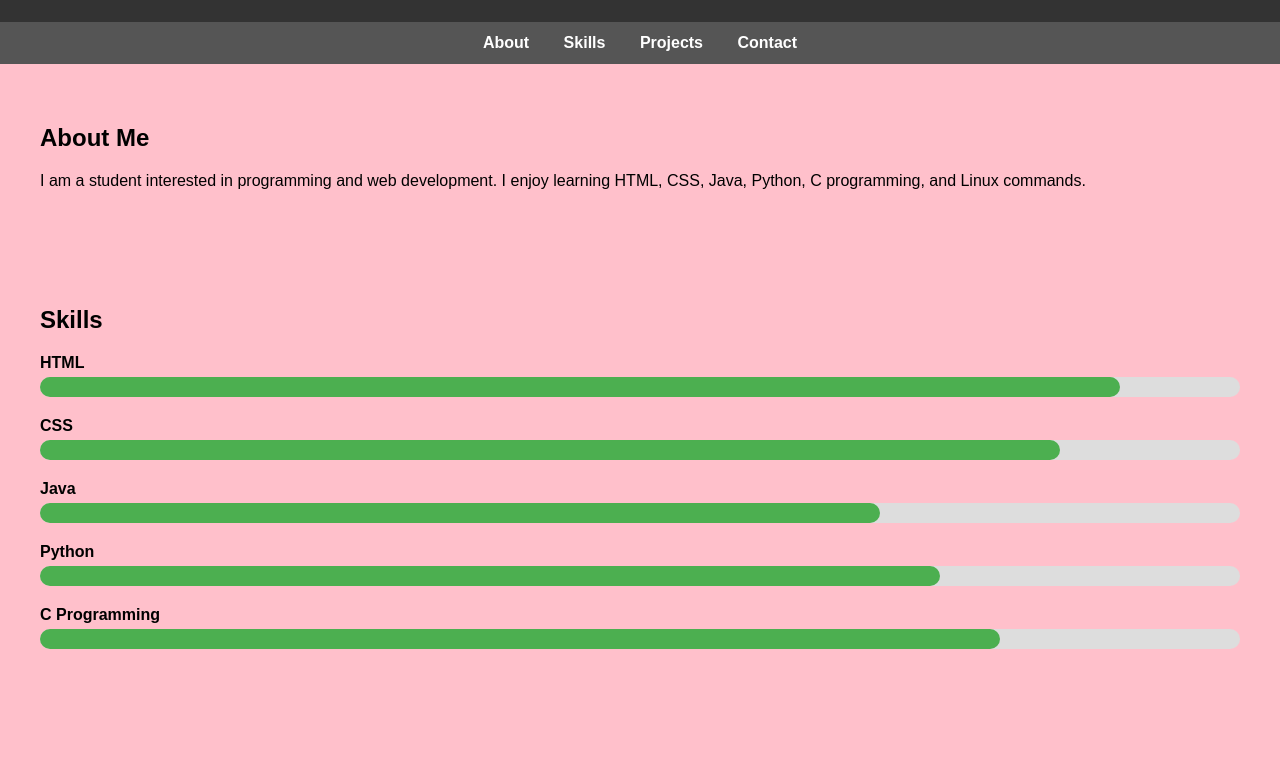
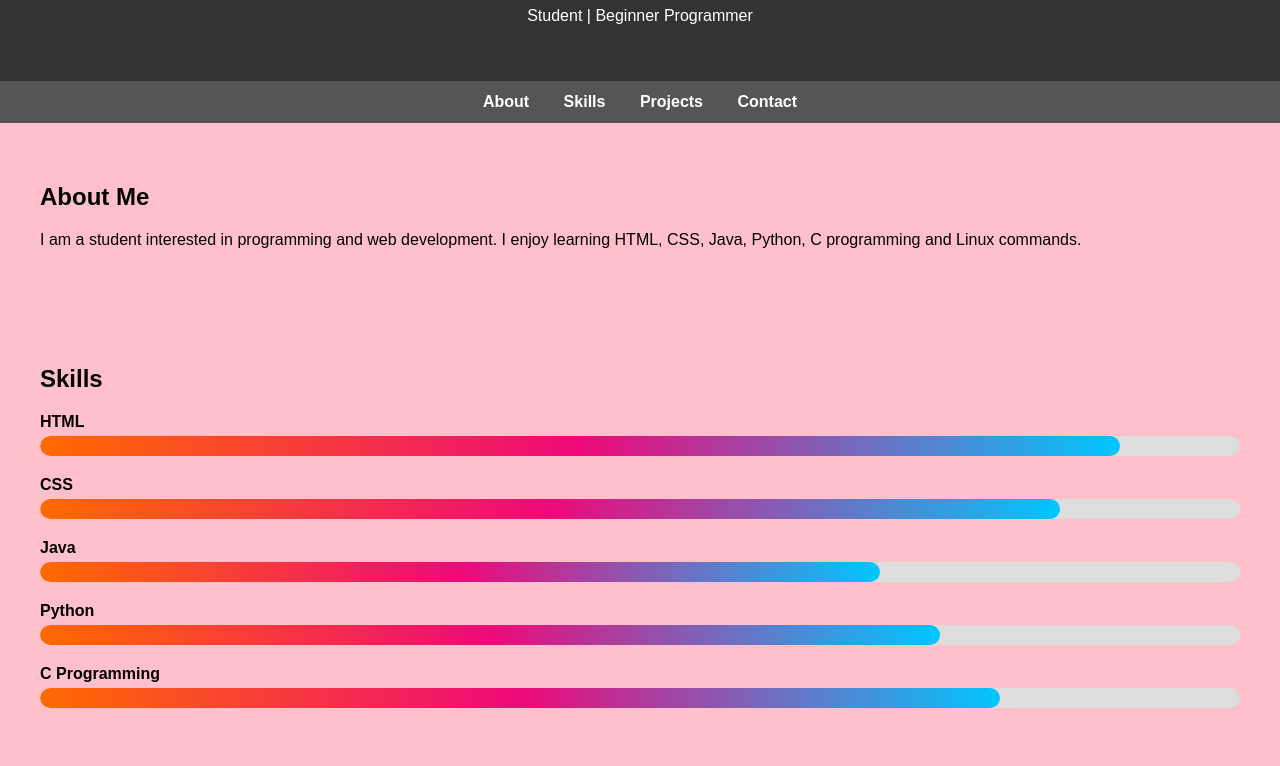
Before and after one commit to sreelakshmit30/portfolio, a plain HTML site: page index.html in a window 1280 px wide. Shown: the part 131-897 px from the top of the page. Drawn offline with Linux system fonts and the light colour scheme.

Commit message:
Add files via upload

```diff
--- a/index.html
+++ b/index.html
@@ -47,7 +47,7 @@
 box-shadow:0 0 10px rgba(0,0,0,0.1);
 }
 
-/* Skill Bar */
+/* Skills */
 
 .skill{
 margin:20px 0;
@@ -62,15 +62,40 @@
 background:#ddd;
 height:20px;
 border-radius:10px;
+overflow:hidden;
 }
 
 .skill-level{
 height:20px;
-background:#4CAF50;
 border-radius:10px;
+background:linear-gradient(90deg,#ff6a00,#ee0979,#00c6ff);
+width:0;
+animation: fillBar 2s forwards;
 }
 
-/* Individual skill percentages */
+/* animation percentages */
+
+.html{animation-delay:0.2s;}
+.css{animation-delay:0.4s;}
+.java{animation-delay:0.6s;}
+.python{animation-delay:0.8s;}
+.c{animation-delay:1s;}
+
+@keyframes fillBar{
+
+from{width:0;}
+
+to{}
+
+}
+
+/* target widths */
+
+.html{--width:90%;}
+.css{--width:85%;}
+.java{--width:70%;}
+.python{--width:75%;}
+.c{--width:80%;}
 
 .html{width:90%;}
 .css{width:85%;}
@@ -107,7 +132,7 @@
 <h2>About Me</h2>
 <p>
 I am a student interested in programming and web development.
-I enjoy learning HTML, CSS, Java, Python, C programming, and Linux commands.
+I enjoy learning HTML, CSS, Java, Python, C programming and Linux commands.
 </p>
 </section>
 
@@ -191,7 +216,7 @@
 
 <script>
 
-let name = "Hi, I'm Sreelakshmi";
+let name = "Hi, I'm Sreelakshmi T";
 let i = 0;
 
 function typeEffect(){
@@ -202,7 +227,9 @@
 }
 }
 
+typeEffect();
 
 </script>
 
+</body>
 </html>
```
